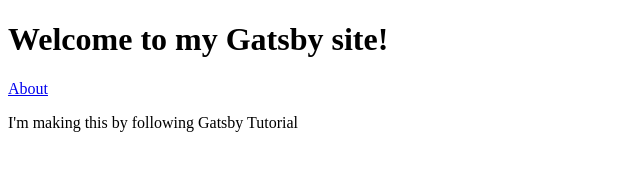
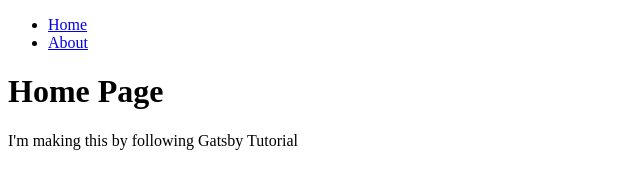
Before and after one commit to sdabbey/first-gatsby-site, a Gatsby site: page / in a window 1280 px wide. Shown: the whole page, without its empty margins (0-640 px from the left). Built offline with nearby package versions, Linux system fonts and the light colour scheme; Gatsby itself is replaced by a stand-in of ours.

Commit message:
Added Layout component

```diff
--- /dev/null
+++ b/src/components/layout.js
@@ -0,0 +1,21 @@
+import * as React from 'react'
+import { Link } from 'gatsby'
+
+const Layout = ({ pageTitle, children }) => {
+    return (
+        <div>
+            <nav>
+                <ul>
+                    <li><Link to="/">Home</Link></li>
+                    <li><Link to="/about">About</Link></li>
+                </ul>
+            </nav>
+            <main>
+                <h1>{pageTitle}</h1>
+                {children}
+            </main>
+        </div>
+    )
+}
+
+export default Layout
--- a/src/pages/index.js
+++ b/src/pages/index.js
@@ -1,15 +1,11 @@
 import * as React from 'react'
-import { Link } from 'gatsby'
+import Layout from '../components/layout'
 
 const IndexPage = () => {
   return (
-    <main>
-      <h1>
-        Welcome to my Gatsby site!
-      </h1>
-      <Link to='/about'>About</Link>
+    <Layout pageTitle="Home Page">
       <p>I'm making this by following Gatsby Tutorial</p>
-    </main>
+    </Layout>
   )
 }
 
```
Also changed, not shown: src/pages/about.js (+3 -5 lines).
